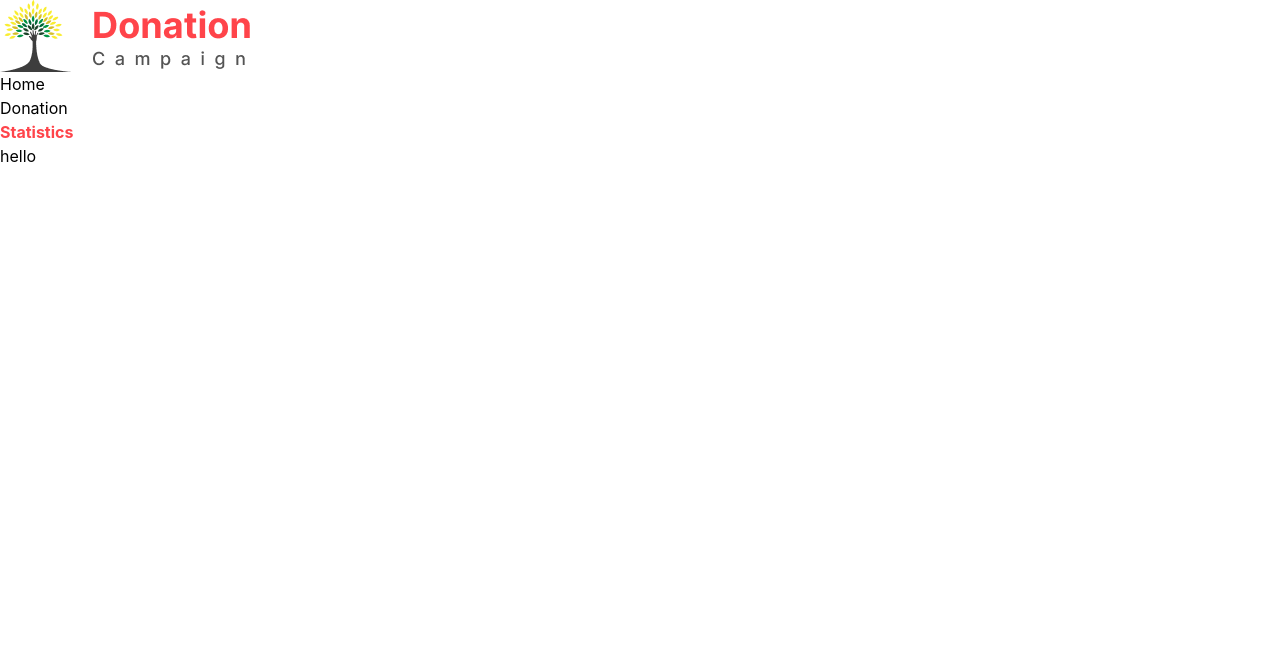
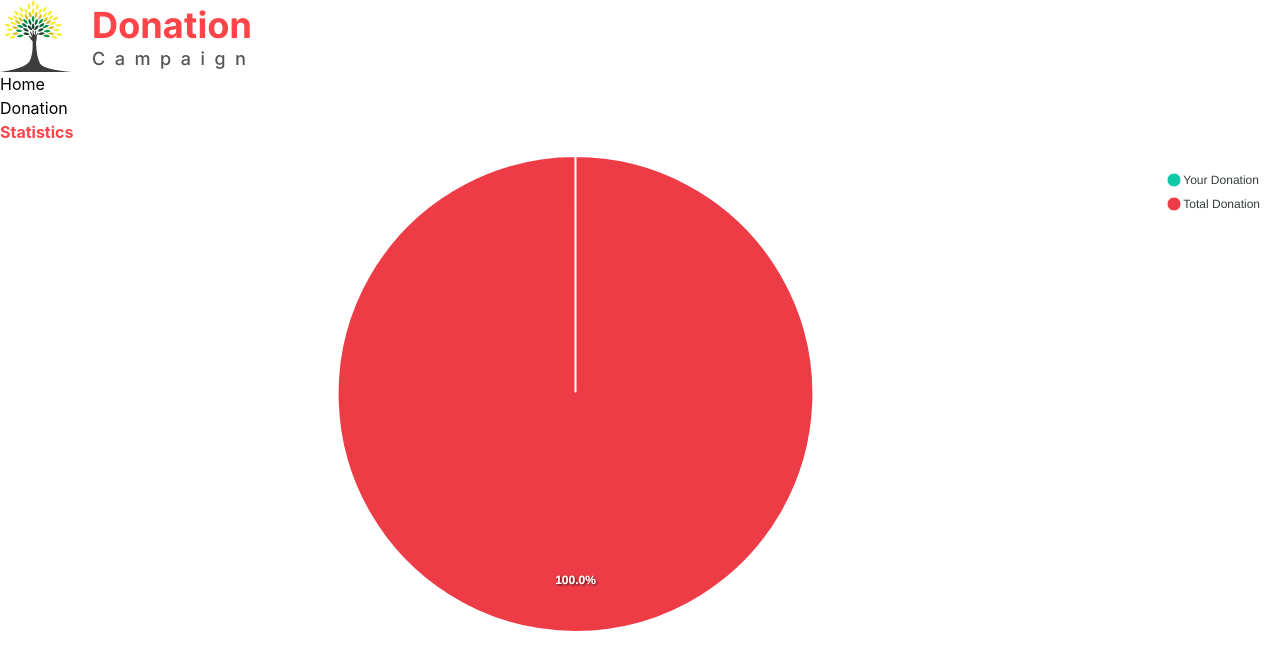
Before and after one commit to ibrahim-khalil0/donation-campaign, a React (Vite) app: page /statistics in a window 1280 px wide. Shown: the top 670 px of the page. Built offline with nearby package versions, Linux system fonts and the light colour scheme.

Commit message:
Pie Chart added

```diff
--- a/package.json
+++ b/package.json
@@ -10,12 +10,15 @@
     "preview": "vite preview"
   },
   "dependencies": {
+    "apexcharts": "^3.42.0",
     "localforage": "^1.10.0",
     "match-sorter": "^6.3.1",
     "react": "^18.2.0",
+    "react-apexcharts": "^1.4.1",
     "react-dom": "^18.2.0",
     "react-router-dom": "^6.16.0",
     "react-toastify": "^9.1.3",
+    "recharts": "^2.8.0",
     "sort-by": "^1.2.0"
   },
   "devDependencies": {
--- /dev/null
+++ b/src/Statistics/Statistics.jsx
@@ -0,0 +1,12 @@
+import React from 'react';
+import PieChart from '../components/PieChart/PieChart';
+
+const Statistics = () => {
+    return (
+        <div>
+            <PieChart></PieChart>
+        </div>
+    );
+};
+
+export default Statistics;
--- a/src/components/Banner/Banner.jsx
+++ b/src/components/Banner/Banner.jsx
@@ -1,12 +1,13 @@
 import BannerBg from '../../assets/banner.png'
-const Banner = () => {
+import { getSearchValue } from '../utility/utility';
+const Banner = ({cards, setCard}) => {
     return (
         <div style={{backgroundImage: `url(${BannerBg})`}} className="mt-[-155px] bg-cover">
             <div className="pt-60 pb-60 text-center px-[10%] mx-auto bg-[#ffffffeb]">
                 <h1 className="text-5xl font-bold mb-10">I Grow By Helping People In Need</h1>
                 <div>
                     <input className="border-y-2 border-l-2 border-gray-200 p-2 w-1/4 outline-none text-base rounded-s-lg" placeholder="Search here..." type="text" id="search"/>
-                    <button id="searchBtn" className="bg-[#FF4349] text-base py-2 px-4 border-2 border-[#FF4349] rounded-e-lg text-white">Search</button>
+                    <button onClick={ () => getSearchValue(cards, setCard)} id="searchBtn" className="bg-[#FF4349] text-base py-2 px-4 border-2 border-[#FF4349] rounded-e-lg text-white">Search</button>
                 </div>
             </div>
         </div>
--- a/src/components/Donation/Donation.jsx
+++ b/src/components/Donation/Donation.jsx
@@ -4,8 +4,11 @@ import DonatedCard from "../DonatedCard/DonatedCard";
 import { useState } from "react";
 
 const Donation = () => {
+
+    const allDonation = useLoaderData()
+
+
     const allDonationsId = getAllDonation()
-    const allDonation = useLoaderData()
 
     const [displayCard, setDisplayCard] = useState(4)
     const donateList = []
@@ -20,6 +23,7 @@ const Donation = () => {
         const donatedData = allDonation.find(data => data.id == donateId)
         donateList.push(donatedData)
     }
+
 
     return (
         <div className="w-[90%] mx-auto">
--- a/src/components/Home/Home.jsx
+++ b/src/components/Home/Home.jsx
@@ -15,7 +15,7 @@ const Home = () => {
     }, [])
     return (
         <div>
-            <Banner></Banner>
+            <Banner cards={donationCard} setCard={setDonationCard}></Banner>
             <div className="px-[10%] grid grid-cols-4 gap-5 pt-28 pb-40">
                 {
                     donationCard.map(card => <Card key={card.id} card={card}></Card>)
--- /dev/null
+++ b/src/components/PieChart/PieChart.jsx
@@ -0,0 +1,38 @@
+import React from 'react';
+import Chart from 'react-apexcharts';
+
+import { getAllDonation } from '../utility/utility';
+
+const PieChart = () => {
+    const totalDonate = getAllDonation().length
+    // const totalDonate = 6
+
+    const totalDonation = 12
+
+    const displayPercent = totalDonation / totalDonation
+
+    const availableDonation = 12 - totalDonate
+    return (
+        <div>
+            <div>
+                <Chart
+                className="w-[800px] mx-auto"
+                type='pie'
+
+                height={500}
+
+                series={[totalDonate, availableDonation]}
+
+                options = { {
+                    labels: ['Your Donation', 'Total Donation'],
+                    colors: ["#11C8A9", "#EE3C47"]
+                }}
+                >
+
+                </Chart>
+            </div>
+        </div>
+    );
+};
+
+export default PieChart;
--- a/src/components/utility/utility.js
+++ b/src/components/utility/utility.js
@@ -18,4 +18,15 @@ const saveDonate = (id, toast) => {
         toast('Already Donated It')
     }
 }
-export {getAllDonation, saveDonate}
+
+
+const getSearchValue = (cards, setCard) =>{
+    const searchField = document.getElementById('search')
+    const searchValue = searchField.value.toLowerCase()
+    const searchCategory = cards.filter(card => card.category.toLowerCase() == searchValue)
+
+    if(searchCategory.length){
+        setCard(searchCategory)
+    }
+}
+export {getAllDonation, saveDonate, getSearchValue}
--- a/src/main.jsx
+++ b/src/main.jsx
@@ -11,6 +11,7 @@ import Home from './components/Home/Home.jsx';
 import Details from './components/Details/Details.jsx';
 import Donation from './components/Donation/Donation.jsx';
 import Error from './components/Error/Error.jsx';
+import Statistics from './Statistics/Statistics.jsx';
 
 const router = createBrowserRouter([
   {
@@ -25,16 +26,17 @@ const router = createBrowserRouter([
       {
         path: "/donation",
         element: <Donation></Donation>,
-        loader: () => fetch('donation.json')
+        loader: () => fetch('/donation.json')
       },
       {
         path: "/statistics",
-        element: <div>hello</div>
+        element: <Statistics></Statistics>
       },
       {
         path: "/details/:id",
-        element: <Details></Details>,
-        loader: () => fetch('donation.json')
+        loader: () => fetch('/donation.json'),
+        element: <Details></Details>
+
       }
     ]
   },
```
Also changed, not shown: 1 other file (tests, documents, lock files or other folders).
